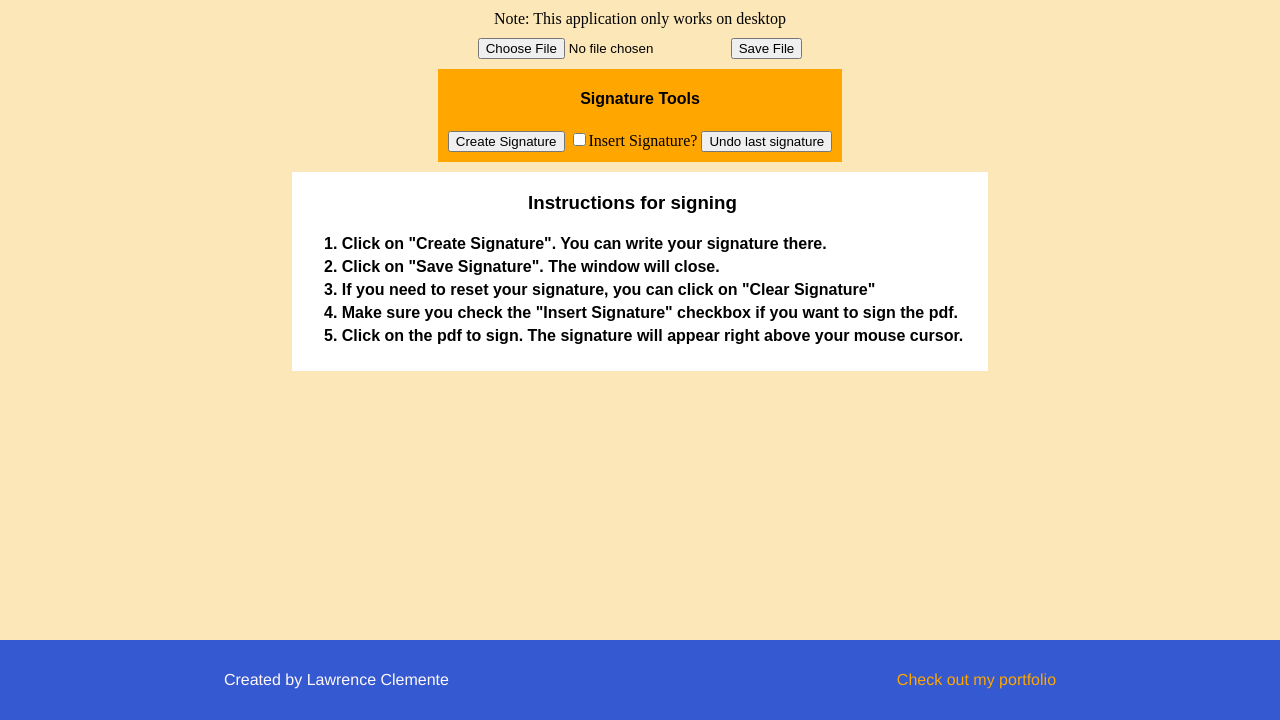
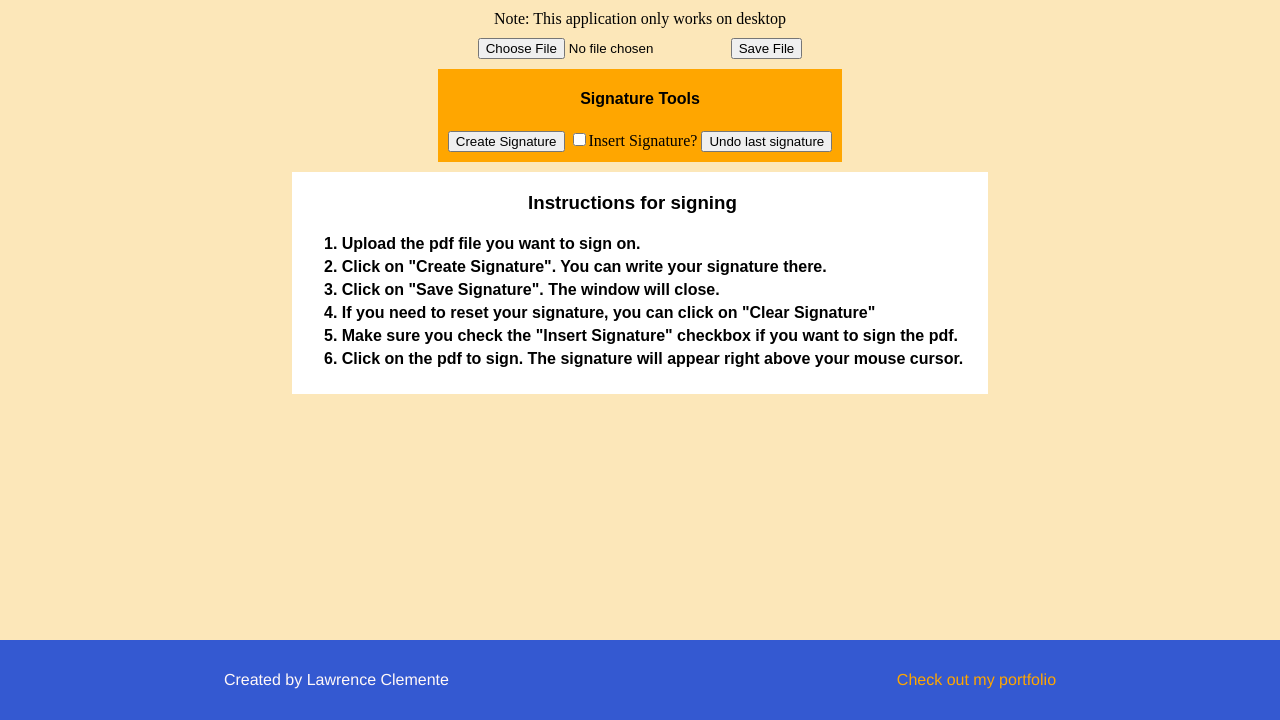
Before and after one commit to lclemente225/pdf-app, a website with bundled scripts: page index.html in a window 1280 px wide. Shown: the part 80-800 px from the top of the page. Built offline with nearby package versions, Linux system fonts and the light colour scheme; a script that the page names is missing.

Commit message:
added an instruction

```diff
--- a/index.html
+++ b/index.html
@@ -33,6 +33,9 @@
       <div class="instructions-list flex-col-center">
         <h3>Instructions for signing</h3>
         <ol>
+          <li>
+            Upload the pdf file you want to sign on.
+          </li>
           <li>
             Click on "Create Signature". You can write your signature there.
           </li>
```
Lines whose indentation alone changed are shown as unchanged.
